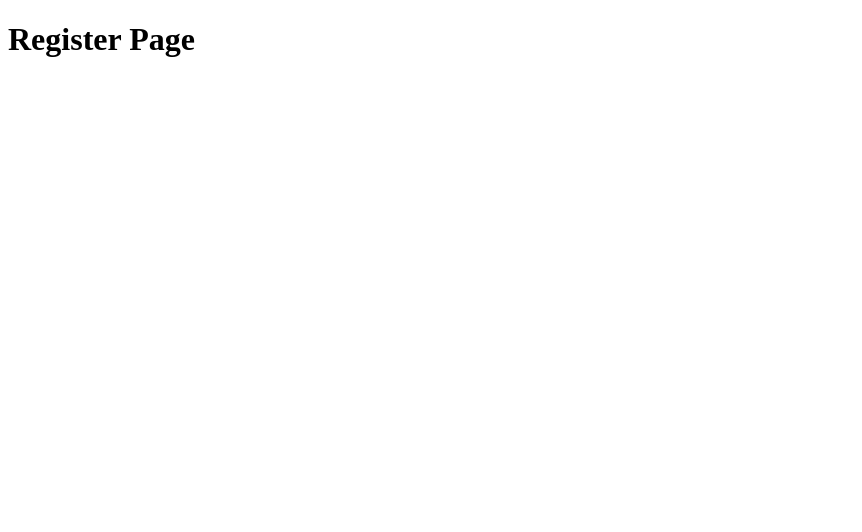
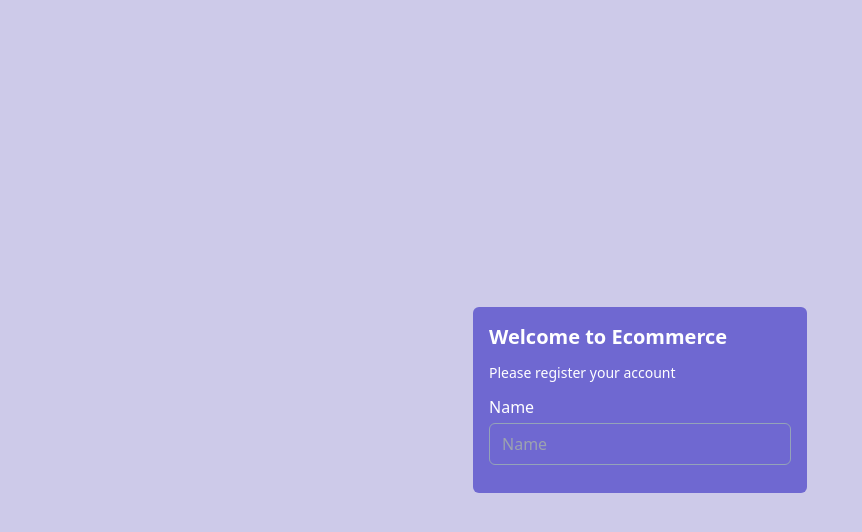
Before and after one commit to burak0aydin/B2B-Ecommerce, a React (Create React App) app: page /register in a window 1280 px wide. Shown: the top 532 px of the page, without its empty margins (0-862 px from the left). Built offline with nearby package versions, Linux system fonts and the light colour scheme.

Commit message:
Route And Login Register - 3

```diff
--- a/src/index.js
+++ b/src/index.js
@@ -1,10 +1,9 @@
 import React,{lazy} from 'react';
 import ReactDOM from 'react-dom/client';
-
+import './index.css';
 import reportWebVitals from './reportWebVitals';
 import { BrowserRouter } from 'react-router-dom';
 const App = lazy(() => import('./App'))
-
 
 const root = ReactDOM.createRoot(document.getElementById('root'));
 root.render(
--- a/src/views/auth/Register.jsx
+++ b/src/views/auth/Register.jsx
@@ -2,8 +2,23 @@ import React from 'react';
 
 const Register = () => {
     return (
-        <div>
-            <h1>Register Page </h1>
+        <div className='min-w-screen min-h-screen bg-[#cdcae9] flex justify-center items-center' >
+          <div className='w-[350px] text-[#ffffff] p-2'>
+            <div className='bg-[#6f68d1] p-4 rounded-md'>
+                <h2 className='text-xl mb-3 font-bold'>Welcome to Ecommerce</h2>
+                <p className='text-sm mb-3 font-medium'>Please register your account</p>
+
+    <form>
+        <div className='flex flex-col w-full gap-1 mb-3'>
+            <label htmlFor="name">Name</label>
+            <input className='px-3 py-2 outline-none border border-slate-400 bg-transparent rounded-md' type="text" name='name' placeholder='Name' id='name' required />
+
+        </div>
+    </form>
+
+            </div>
+            </div>
+
         </div>
     );
 };
```
